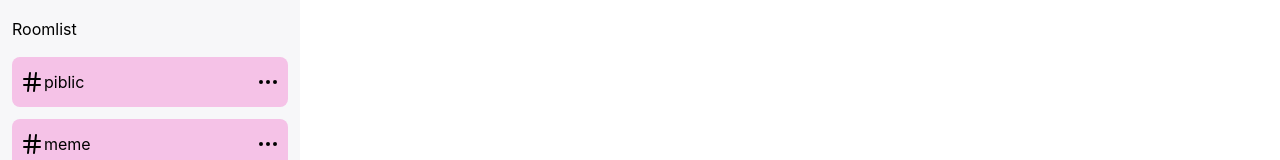
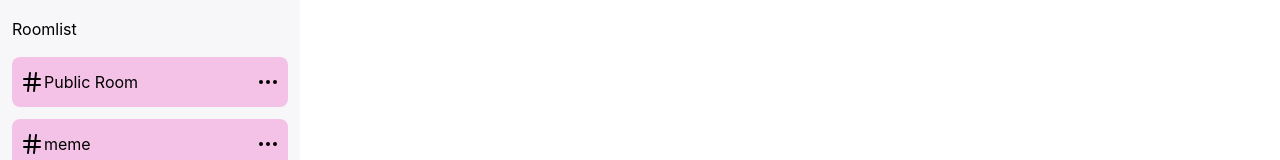
Before and after one commit to Zer0-Gravity/mini-react-project, a React (Vite) app in the folder chat-app/chat-ui/: page / in a window 1280 px wide. Shown: the part 135-295 px from the top of the page. Built offline with nearby package versions, Linux system fonts and the light colour scheme.

Commit message:
feat: pass the room array data to the chat component upon on clicking the room container

```diff
--- a/chat-app/chat-ui/src/components/ChatWindow.tsx
+++ b/chat-app/chat-ui/src/components/ChatWindow.tsx
@@ -1,9 +1,14 @@
 import { Hash, Image, Plus, Send, User, XCircle } from "lucide-react";
 import { useEffect, useRef, useState } from "react";
+import { NavLink, useLocation } from "react-router";
+import type { RoomType } from "../type";
 
 function ChatWindow() {
     const [textMessage, setTextMessage] = useState<string>("");
     const textAreaRef = useRef<HTMLTextAreaElement>(null);
+
+    const location = useLocation();
+    const room: RoomType = location.state?.roomData;
 
     useEffect(() => {
         if (textAreaRef.current) {
@@ -19,9 +24,11 @@ function ChatWindow() {
             <header className="flex justify-between text-primary-text">
                 <div className="flex gap-2">
                     <Hash />
-                    <h1 className="font-semibold ">Public Room</h1>
+                    <h1 className="font-semibold ">{room.roomName}</h1>
                 </div>
-                <XCircle />
+                <NavLink to={"/"}>
+                    <XCircle />
+                </NavLink>
             </header>
 
             <section className="flex-1 flex flex-col-reverse gap-3 overflow-y-auto hide-scrollbar ">
--- a/chat-app/chat-ui/src/components/Sidebar.tsx
+++ b/chat-app/chat-ui/src/components/Sidebar.tsx
@@ -12,8 +12,8 @@ function Sidebar() {
 
     const [roomList, setRoomList] = useState<RoomType[]>([
         {
-            roomId: "daiwjdiwjd",
-            roomName: "piblic",
+            roomId: "P4l8CRGQ",
+            roomName: "Public Room",
             messages: [] as MessagesObj[],
         },
         {
@@ -75,6 +75,7 @@ function Sidebar() {
                         <Link
                             to={`/${room.roomId}`}
                             key={room.roomId}
+                            state={{ roomData: room }}
                             className="justify-between flex h-12.5 items-center p-2 rounded-lg bg-accent"
                         >
                             <div className="flex">
```
